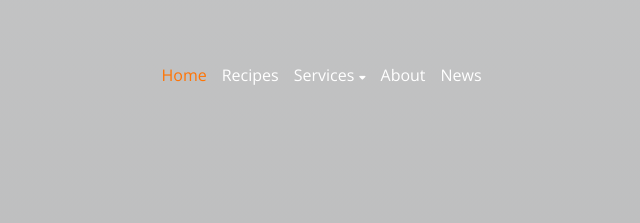
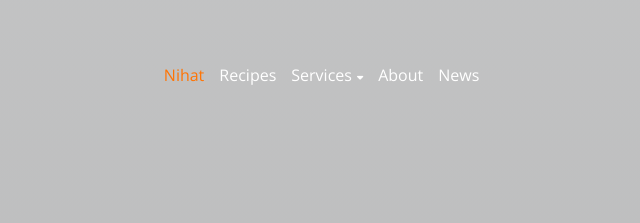
Before and after one commit to kerimov4785/foody, a plain HTML site: page index.html in a window 1280 px wide. Shown: the top 223 px of the page, 325-965 px from the left. Drawn offline with nearby package versions, Linux system fonts and the light colour scheme.

Commit message:
home is being nihat

```diff
--- a/index.html
+++ b/index.html
@@ -26,7 +26,7 @@
                     <div class="nav-bar">
                         <h3 class="header-logo">foody</h3>
                         <nav>
-                            <a href="" type="home">Home</a>
+                            <a href="" type="home">Nihat</a>
                             <a href="">Recipes</a>
                             <div class="dropdown">
                                 <a href="" style="display: flex; align-items:center;">Services<i
```
